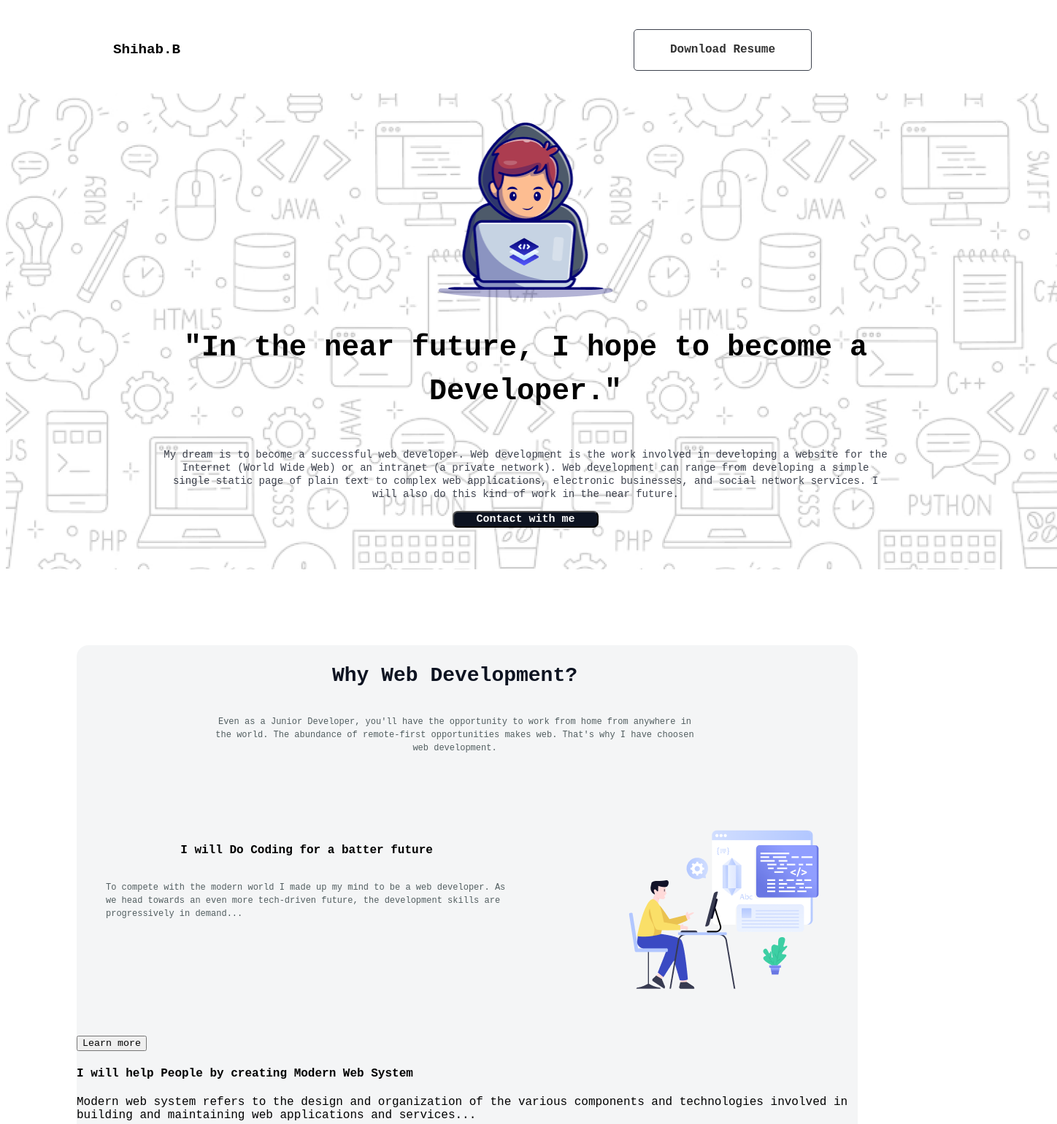
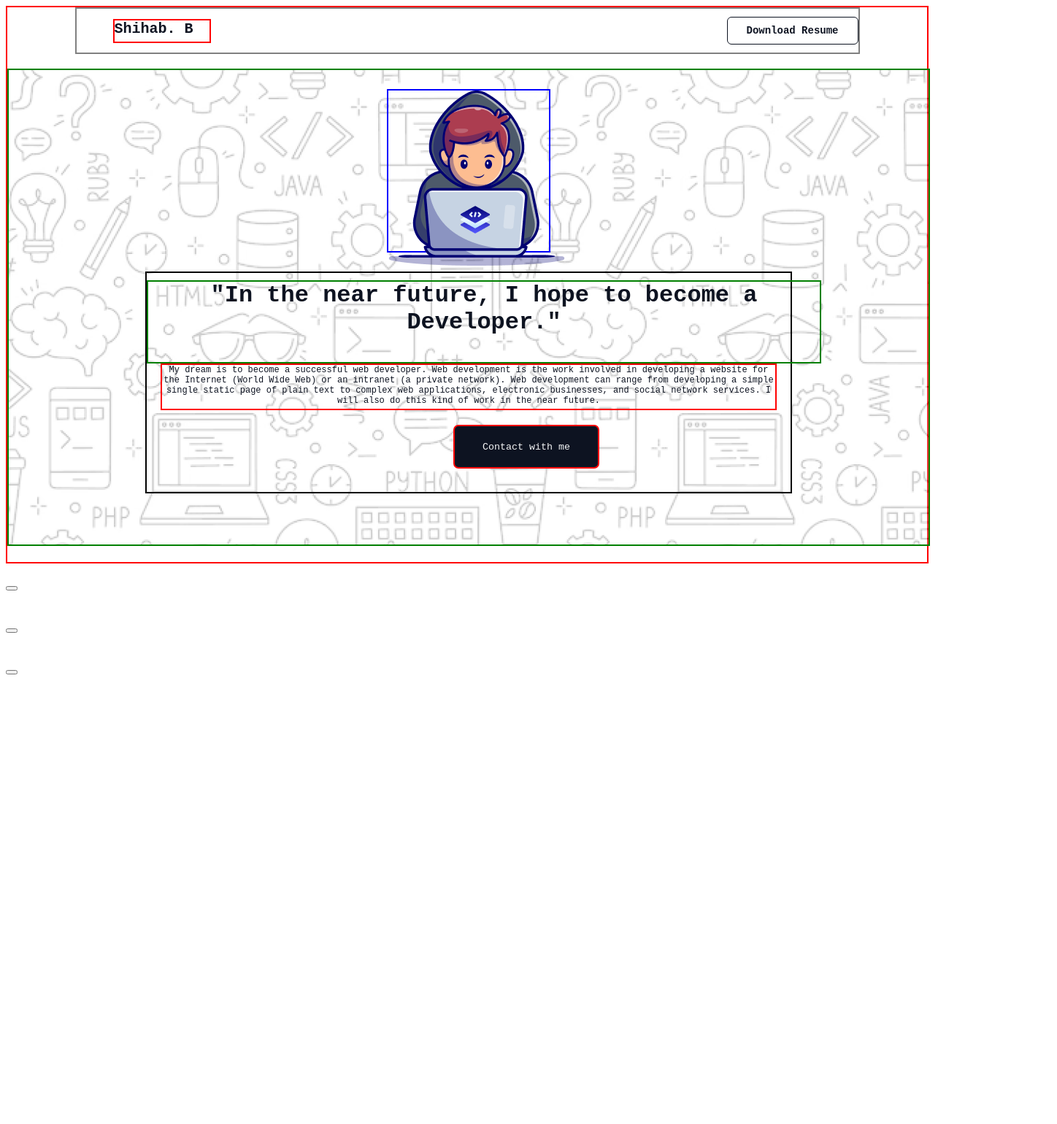
Before and after one commit to devshihab24/assignment-01, a plain HTML site: page index.html in a window 1280 px wide. Shown: the top 1540 px of the page at 73% size, 1448 px wide, since content can reach past the window. After the commit the page ends 952 px from the top, so only its background shows below. Drawn offline with Linux system fonts and the light colour scheme; a web font is replaced by a local one.

Commit message:
page 1 updated

```diff
--- a/index.html
+++ b/index.html
@@ -3,74 +3,68 @@
 <head>
     <meta charset="UTF-8">
     <meta name="viewport" content="width=device-width, initial-scale=1.0">
-    <title>Document</title>
+    <title>Assignment 01</title>
     <link rel="stylesheet" href="style/styles.css">
 </head>
 <body>
     <header>
-        <div class="header">
-            <h3 class="head">Shihab.B</h3>
-            <div class="btn btn-style">
-                <button class="btn-primary">Download Resume</button>
+        <div class="header-line">
+            <h3> Shihab. B</h3>
+            <button>Download Resume</button>
+        </div>
+        <div class="header-body">
+            <div class="header-img">
+                <img src="pictures/Group.png" alt="">
+            </div>
+            <div class="header-content">
+                <h1>"In the near future, I hope to become a Developer."</h1>
+                <p>My dream is to become a successful web developer. Web development is the work involved in developing a website for the Internet (World Wide Web) or an intranet (a private network). Web development can range from developing a simple single static page of plain text to complex web applications, electronic businesses, and social network services. I will also do this kind of work in the near future.</p>
+                <button>Contact with me</button>
             </div>
         </div>
+    </header>
 
-        <section class="first-page">
-            <div class="setup">
+    <section>
         <div>
-                    <img id="img" src="pictures/Group.png" alt="">
-                </div>
-                <h1>"In the near future, I hope to become a Developer."</h1>
-                <p class="paragraph">My dream is to become a successful web developer. Web development is the work involved in developing a website for the Internet (World Wide Web) or an intranet (a private network). Web development can range from developing a simple single static page of plain text to complex web applications, electronic businesses, and social network services. I will also do this kind of work in the near future.</p>
-                <button class="click-btn">Contact with me</button>
-                <div>
-
-                </div>
-            </div>
-        </section>
-
-    </header>
-    <main>
-        <section class="second-page">
-            <div class="heading">
-                <h3>Why Web Development?</h3>
-                <p class="para" style="text-align: center;">Even as a Junior Developer, you'll have the opportunity to work from home from anywhere in the world. The abundance of remote-first opportunities makes web.
-                That's why I have choosen web development.</p>
-            </div>
-
-            <div class="content">
-                <div class="frame1">
-                    <h4>I will Do Coding for a batter future</h4>
-                    <p class="para"> To compete with the modern world I made up my mind to be a web developer. As we head towards an even more tech-driven future, the development skills are progressively in demand...</p>
-                </div>
-                <div>
-                    <img src="pictures/Layer_1.png" alt="">
-                </div>
-
+            <h2></h2>
+            <p></p>
         </div>
 
         <div>
-                <button>Learn more</button>
+            <section>
+                <div>
+                    <h4></h4>
+                    <p></p>
+                    <button></button>
                 </div>
 
                 <div>
-                <h4>I will help People by creating Modern Web System</h4>
-                <p>Modern web system refers to the design and organization of the various components and technologies involved in building and maintaining web applications and services...</p>
-                <button>Learn more</button>
+                    <img src="" alt="">
+                </div>
+            </section>
+            <section>
                 <div>
-                    <img src="pictures/Group 3.png" alt="">
+                    <h4></h4>
+                    <p></p>
+                    <button></button>
                 </div>
+            </section>
+            <section>
+                <div>
+                    <img src="" alt="">
                 </div>
 
                 <div>
-                <h4>Web developer future demand</h4>
-                <p>According to the Department of Labor's Bureau of Labor Statistics, the job outlook growth for web developers is more than double the national average for all job growth through 2026...</p>
-                <button>Learn more</button>
+                    <h4></h4>
+                    <p></p>
+                    <button></button>
+                </div>
+
                 <div>
-                    <img src="pictures/Group 4.png" alt="">
-                </div>
+                    <img src="" alt="">
                 </div>
             </section>
-    </main>
+        </div>
+    </section>
 </body>
 </html>
--- a/style/styles.css
+++ b/style/styles.css
@@ -2,190 +2,98 @@
 * {
     font-family: "Azeret Mono", monospace;
 }
+header{
+    max-width: 1440px;
+    height: 760px;
+    border: 2px solid red;
+    margin: 0px auto;
 
-/* firat class style */
+}
+.header-line{
+    width: 85%;
+    height: 60px;
+    border: 2px solid gray;
+    margin: 0px auto;
+    display: flex;
+    justify-content:space-between;
+    align-items: center;
+}
 
-header div .head{
-    font-size: larger;
+.header-line h3{
+    width: 130px;
+    height: 29px;
+    margin-left: 50px;
+    border: 2px solid red;
+    font-size: 20px;
+    color: rgb(13, 19, 33);
     font-weight: 800;
 }
 
-.header{
-    display: flex;
-    justify-content: space-between;
-    align-items: center;
-    padding-top:30px;
-    padding-left: 147px;
-    padding-bottom: 30px;
-
+.header-line button{
+    width: 180px;
+    height: 38px;
+    color: rgb(13, 19, 33);
+    font-size: 14px;
+    font-weight: 600;
+    letter-spacing: none;
+    text-align: center;
+    background-color: white;
+    border-radius: 6px;
+    border: 1px solid;
 
 }
 
-.btn-primary{
+.header-body{
+    width: 100%;
+    height: 650px;
+    border: 2px solid green;
+    margin: 20px auto;
+    background-image: url(../pictures/Hero-bg.png);
+    background-repeat: no-repeat;
+}
+.header-img{
+    width: 220px;
+    height: 220px;
+    border: 2px solid blue;
+    margin: 26px auto;
+}
+.header-content{
+    width: 70%;
+    height: 300px;
+    border: 2px solid black;
+    margin: 0px auto;
+}
+.header-content h1{
+    width: 920px;
+    height: 110px;
+    border: 2px solid green;
+    color: rgb(13, 19, 33);
+    font-weight: 42px;
+    font-weight: 800;
+    text-align: center;
+    margin: 0px auto;
+    margin-top: 10px;
+}
+.header-content p{
+    width: 840px;
+    height: 60px;
+    color: rgb(13, 19, 33);
+    font-size: 12px;
+    font-weight: 400;
+    text-align: center;
+    border: 2px solid red;
+    letter-spacing: 0%;
+    margin: 0px auto;
+    margin-bottom: 20px;
+}
+.header-content button{
+    width: 200px;
+    height: 60px;
+    border-radius: 7px;
+    background: rgb(13, 19, 33);
+    color: rgb(245, 246, 247);
     cursor: pointer;
-    background-color: white;
-    border:none;
-    font-size: medium;
-    font-weight: bold;
-}
-
-.btn-style{
-    display: flex;
-    justify-content: center;
-    align-items: center;
-    margin-right: 160px;
-    width: 244px;
-    height: 57px;
-    left: 1046px;
-    right: 77px;
-    padding: 12px 17px 12px 17px;
-    font-weight: 800;
-
+    border: 2px solid red;
+    margin-left: 420px;
 
 }
-
-.btn{
-
-    color: rgb(13,19,33);
-    font-size: 20px;
-    line-height: 23px;
-    box-sizing: border-box ;
-    border: 1px solid rgb(13, 19, 33);
-    border-radius: 5px;
-    opacity: 0.8;
-}
-
-.first-page{
-    background-image: url(../pictures/Hero-bg.png);
-    background-repeat: no-repeat;
-    width: 1440px;
-    height: 676px;
-}
-
-#bg{
-    position: absolute;
-    width: 240.28px;
-    height: 240px;
-}
-
-.setup{
-    position: absolute;
-    width: 998px;
-    height: 582px;
-    left: 221px;
-    right: 221px;
-    border: 1px rgba(79, 77, 77, 0.314);
-    display: flex;
-    flex-direction: column;
-    justify-content: flex-start;
-    align-items: center;
-    padding: 0px;
-}
-
-#img{
-    padding-top: 40px;
-    height: 240px;
-    width: 240px;
-}
-
-h1{
-   font-size: 40px;
-   font-weight: 800;
-   text-align: center;
-   line-height: 60px;
-}
-
-/* paragraph style */
-.paragraph{
-    color: rgb(13, 19, 33);
-    font-size: 14px;
-    font-weight: 400;
-    line-height: 18px;
-    letter-spacing: 0px;
-    text-align: center;
-    opacity: 0.8;
-}
-
-.click-btn{
-    width: 200px;
-    height: 60px;
-    display: flex;
-    flex-direction: row;
-    justify-content: center;
-    align-items: center;
-    pad: 12px 17px 12px 17px;
-    border-radius: 7px;
-    background-color: rgb(13, 19, 33);
-    color: white;
-    font-size: 15px;
-    letter-spacing: 0px;
-    font-weight: 600;
-    cursor: pointer;
-}
-
-.click-btn:hover{
-    color:#00d5ff;
-}
-
-/* second class style  */
-
-.second-page{
-    margin: 80px 97px;
-    border-radius: 16px;
-    background: rgba(73, 83, 108, 0.058);
-}
-
-main{
-    max-width: 1440px;
-    margin: 0 auto;
-}
-
-.second-page .heading{
-    margin:48px 0px;
-    display: flex;
-    width: 80%;
-    flex-direction: column;
-    align-items: center;
-}
-
-
-.second-page .heading h3{
-    color: rgb(13, 19, 33);
-    font-size: 28px;
-    font-weight: 800;
-    line-height: 28px;
-    text-align: center;
-    padding-left: 180px;
-}
-
-.para{
-    color: rgb(13, 30, 33);
-    font-size: 12px;
-    font-weight: 400;
-    line-height: 18px;
-    opacity: 0.7;
-    /* padding-left: 130px; */
-}
-
-.second-page .heading p{
-    padding-left: 180px;
-}
-
-.second-page .content{
-    display: flex;
-    padding: 40px;
-    flex-direction: row;
-    justify-content: space-between;
-}
-
-.second-page .frame1{
-    width: 550px;
-    height: 220px;
-    display: flex;
-    flex-direction: column;
-    align-items: center;
-}
-
-.second-page .content .para{
-    /* padding-left: 85px; */
-}
```
Lines whose indentation alone changed are shown as unchanged.
